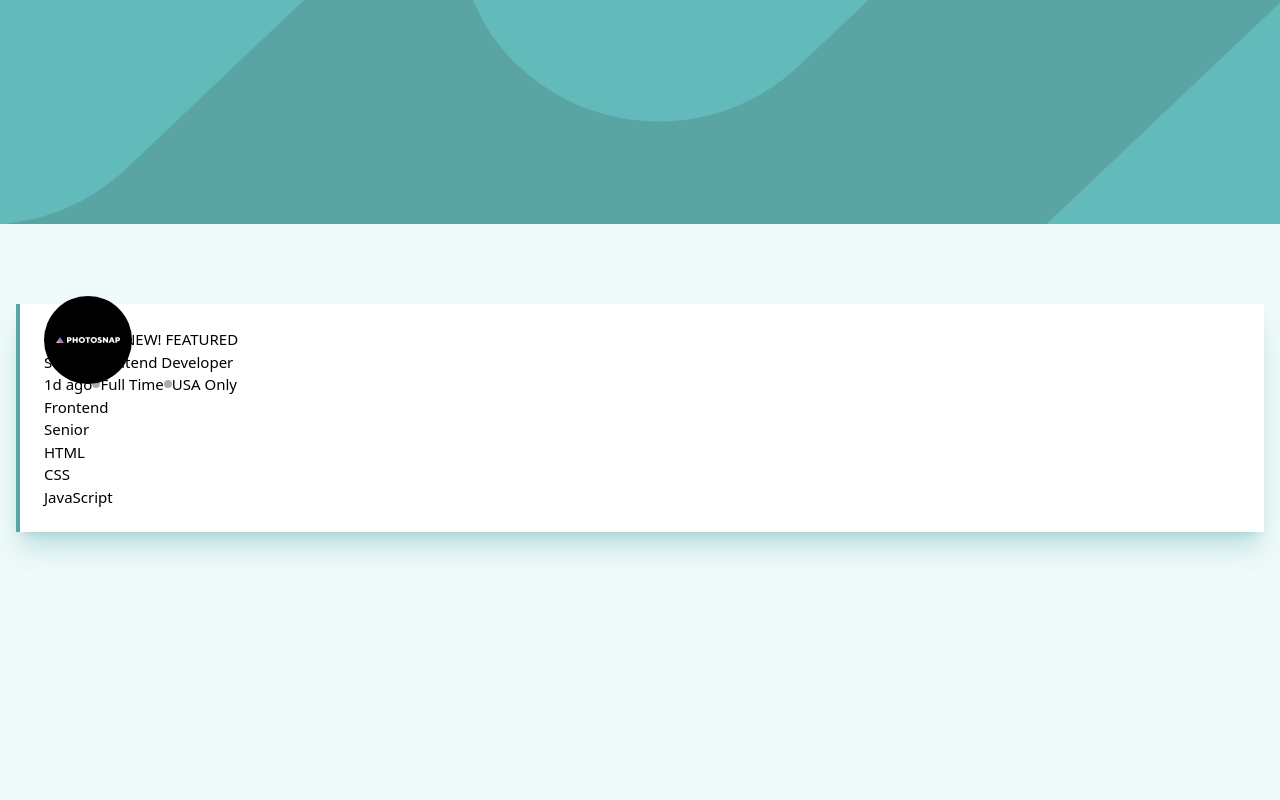
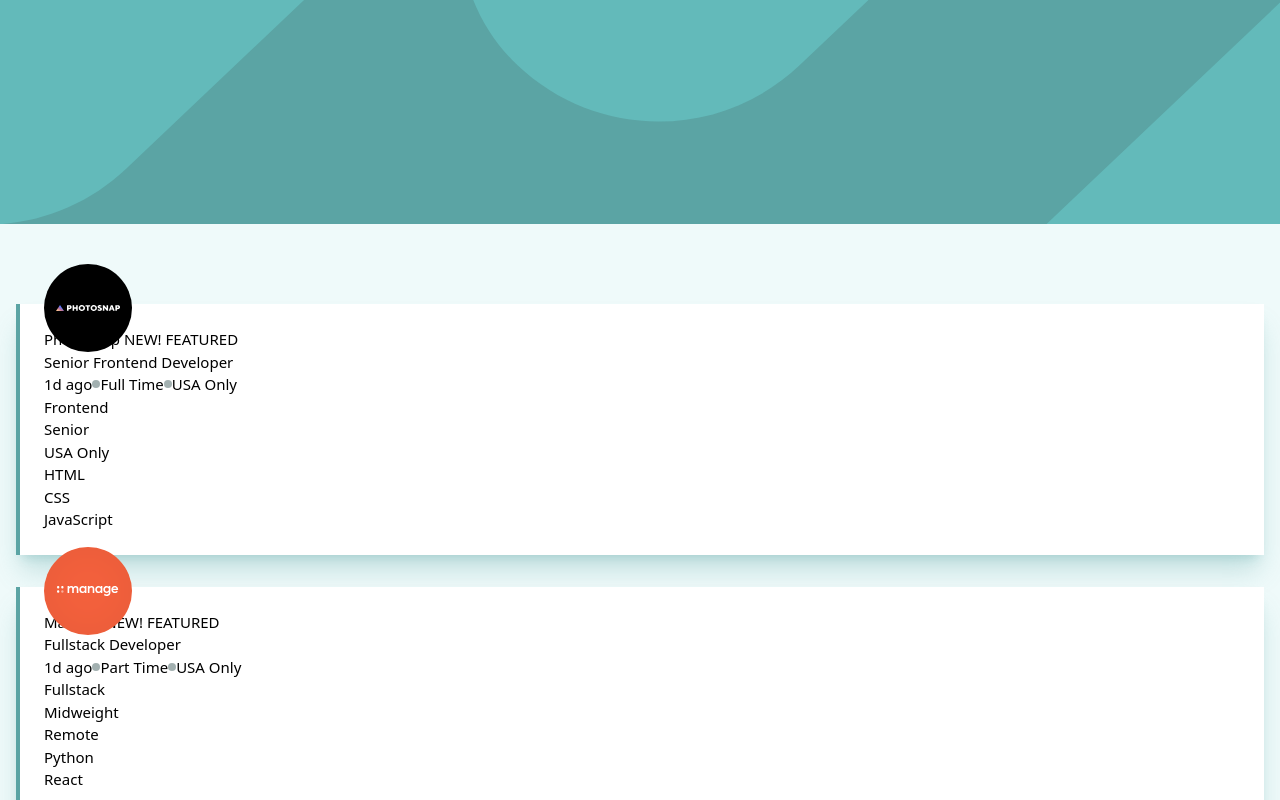
Before and after one commit to ronaldlamdev/job-filter, a React (Vite) app: page / in a window 1280 px wide. Shown: the top 800 px of the page. Built offline with nearby package versions, Linux system fonts and the light colour scheme.

Commit message:
fixed type errors with typescript and mapped out data in jobcard component

```diff
--- a/src/assets/components/JobCard.tsx
+++ b/src/assets/components/JobCard.tsx
@@ -1,32 +1,41 @@
-import { jobs } from "../data/data"
+import { ReactElement } from 'react';
+import { jobs } from '../data/data';
 
+interface JobsProp  {
+  company: string,
+  logo: string,
+  newJob?: ReactElement,
+  featured?: ReactElement,
+  position: string,
+  role: string,
+  level: string,
+  postedAt: string,
+  contract: string,
+  location: string,
+  languages: string[],
+  tools: string[]
+}
 
-const JobCard = () => {
+const JobCard = ({company, logo, newJob, featured, position, role, level, postedAt, contract, location, languages, tools}:JobsProp) => {
   return (
-    <div className="relative flex flex-col justify-between p-6 border-l-[#5ba4a4] border-l-4 bg-white shadow-xl shadow-[#5ba4a4]/30">
-      <img className='absolute top-[-.5rem]' src={jobs[0].logo}/>
+    <div className="relative mb-8 flex flex-col justify-between p-6 border-l-[#5ba4a4] border-l-4 bg-white shadow-xl shadow-[#5ba4a4]/30">
+      <img className='absolute top-[-2.5rem]' src={logo}/>
       <div className="text-left">
-        <h1>{jobs[0].company} <span className='uppercase'>new!</span> <span className='uppercase'>featured</span></h1>
-        <h2>{jobs[0].position}</h2>
-        <h3 className='flex items-center'>{jobs[0].postedAt} <div className='w-2 h-2 rounded-full bg-[#7b8e8e]/70' /> {jobs[0].contract} <div className='w-2 h-2 rounded-full bg-[#7b8e8e]/70' /> {jobs[0].location}</h3>
+        <h1>{company} {newJob} {featured}</h1>
+        <h2>{position}</h2>
+        <h3 className='flex items-center'>{postedAt} <div className='w-2 h-2 rounded-full bg-[#7b8e8e]/70' /> {contract} <div className='w-2 h-2 rounded-full bg-[#7b8e8e]/70' /> {jobs[0].location}</h3>
       </div>
       <div className='w-full h-[.125rem] bg-[#7b8e8e] md:hidden' />
       <div className=''>
         <div>
-          {jobs[0].role}
+          {role}
         </div>
         <div>
-          {jobs[0].level}
+          {level}
         </div>
-        <div>
-          {jobs[0].languages[0]}
-        </div>
-        <div>
-          {jobs[0].languages[1]}
-        </div>
-        <div>
-          {jobs[0].languages[2]}
-        </div>
+        {location}
+        {languages}
+        {tools}
       </div>
     </div>
   )
--- a/src/assets/sections/Listings.tsx
+++ b/src/assets/sections/Listings.tsx
@@ -1,9 +1,36 @@
 import JobCard from "../components/JobCard"
+import { jobs } from "../data/data"
 
 const Listings = () => {
   return (
     <main className="px-4 my-20 bg-[#effafa]">
-      <JobCard />
+      {jobs.map((job, i) =>  {
+        return (
+          <JobCard
+            key={i}
+            company={job.company}
+            logo={job.logo}
+            position={job.position}
+            newJob={(job.new === true) ? <span className="uppercase">new!</span> : undefined}
+            featured={(job.featured === true) ? <span className="uppercase">featured</span> : undefined}
+            role={job.role}
+            level={job.level}
+            postedAt={job.postedAt}
+            contract={job.contract}
+            location={job.location}
+            languages={job.languages.map((l:string, i:number) => {
+              return (
+                <div key={i}>{l}</div>
+              )
+            })}
+            tools={job.tools.map((t:string, i:number) => {
+              return (
+                <div key={i}>{t}</div>
+              )
+            })}
+          />
+        )
+      })}
     </main>
   )
 }
```
